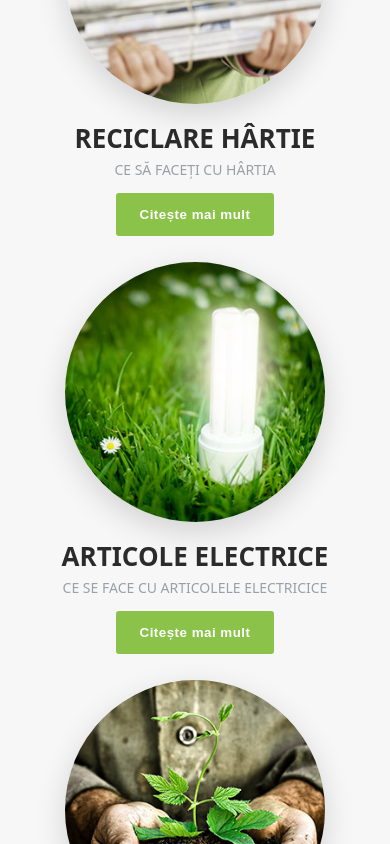
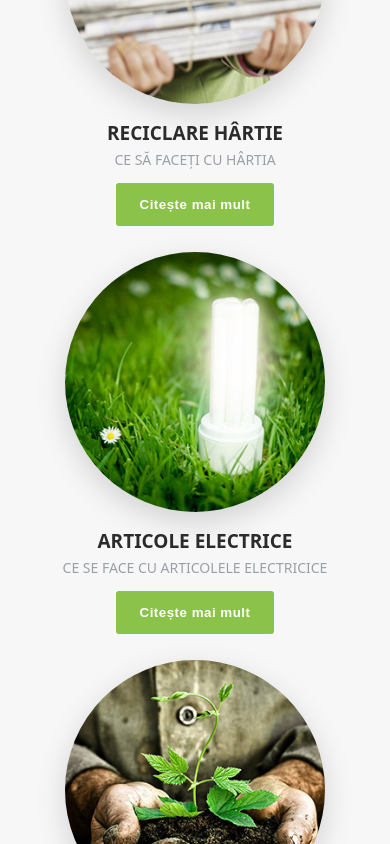
Before and after one commit to alexmam80/SGG, a React (Vite) app in the folder client/: page /#/ in a window 390 px wide. Shown: the part 3640-4484 px from the top of the page. Built offline with nearby package versions, Linux system fonts and the light colour scheme.

Commit message:
Update styles.css

```diff
--- a/client/src/styles.css
+++ b/client/src/styles.css
@@ -90,6 +90,13 @@ img{max-width:100%;display:block}
 .recycle-card .muted{color:#9aa0a6;text-transform:uppercase;font-size:14px}
 .btn{display:inline-block;padding:14px 24px;border:0;background:var(--green);color:#fff;border-radius:3px;font-weight:700;letter-spacing:.5px;cursor:pointer}
 .btn.outline{background:#444}
+@media (max-width:980px){
+  .recycle-card h3 {
+    font-size: 19px;
+    margin: 16px 0 4px;
+    text-transform: uppercase;
+}
+}
 
 /* CTA */
 .cta{position:relative;color:#fff;text-align:center;    background: #fff url(/quote-background-eco.jpg) 50% 0;
```
